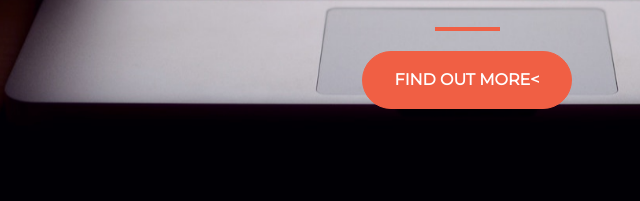
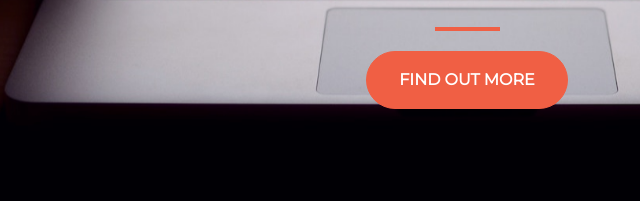
Before and after one commit to diegominayah/diegominayah.github.io, a plain HTML site: page index.html in a window 1280 px wide. Shown: the part 463-664 px from the top of the page, 173-813 px from the left. Drawn offline with nearby package versions, Linux system fonts and the light colour scheme.

Commit message:
Update index.html
Remove character in line 34

```diff
--- a/index.html
+++ b/index.html
@@ -31,7 +31,7 @@
         <section class="text-center col-12">
           <hr>
           <a href="https://mailchi.mp/bf77d25d2255/ztmstudents">
-            <button class="btn btn-primary btn-xl">Find out more<
+            <button class="btn btn-primary btn-xl">Find out more
             </button>
           </a>
         </section>
```
